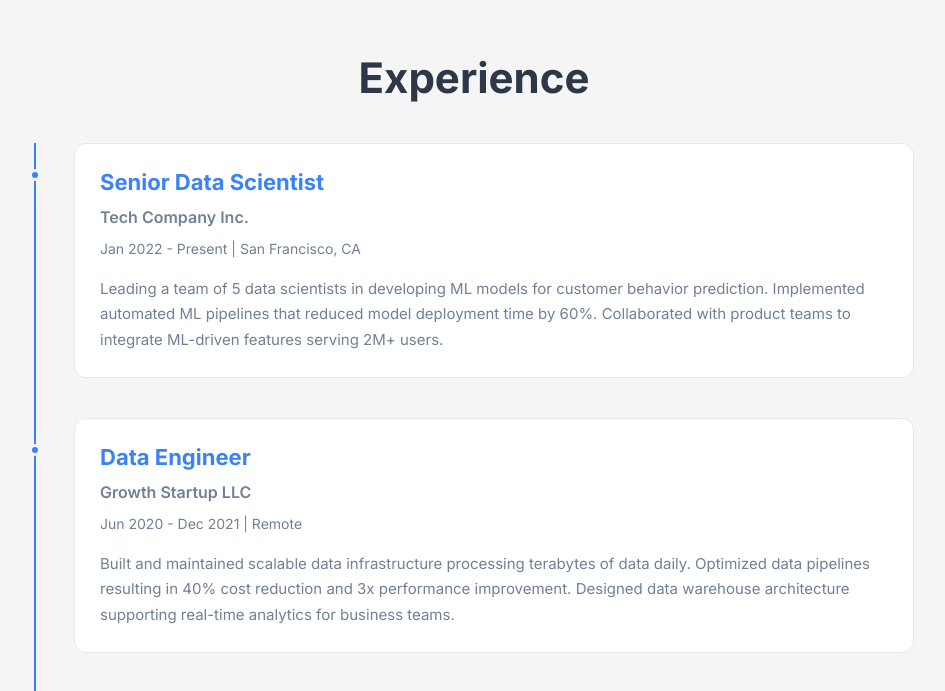
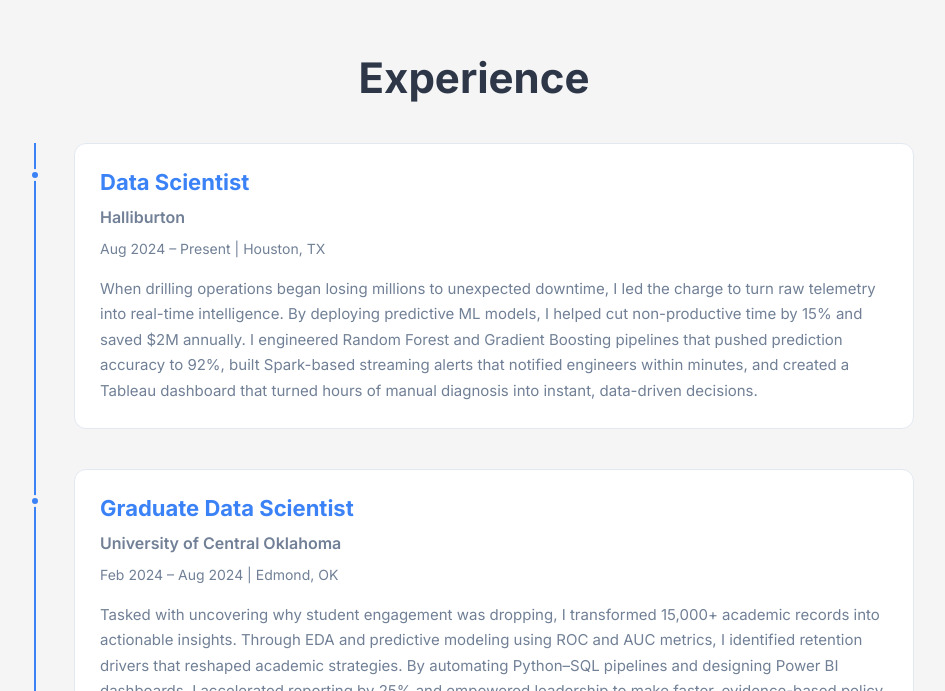
Before and after one commit to ManishVangara/Data_Portfolio_Manish_Vangara, a plain HTML site: page index.html in a window 1280 px wide. Shown: the part 2109-2800 px from the top of the page, without its empty margins (306-1251 px from the left). Drawn offline with Linux system fonts and the light colour scheme.

Commit message:
Update personal details into website on homepage, experience, js file get in button

```diff
--- a/experience.json
+++ b/experience.json
@@ -1,23 +1,23 @@
 [
   {
-    "title": "Senior Data Scientist",
-    "company": "Tech Company Inc.",
-    "date": "Jan 2022 - Present",
-    "location": "San Francisco, CA",
-    "description": "Leading a team of 5 data scientists in developing ML models for customer behavior prediction. Implemented automated ML pipelines that reduced model deployment time by 60%. Collaborated with product teams to integrate ML-driven features serving 2M+ users."
+    "title": "Data Scientist",
+    "company": "Halliburton",
+    "date": "Aug 2024 – Present",
+    "location": "Houston, TX",
+    "description": "When drilling operations began losing millions to unexpected downtime, I led the charge to turn raw telemetry into real-time intelligence. By deploying predictive ML models, I helped cut non-productive time by 15% and saved $2M annually. I engineered Random Forest and Gradient Boosting pipelines that pushed prediction accuracy to 92%, built Spark-based streaming alerts that notified engineers within minutes, and created a Tableau dashboard that turned hours of manual diagnosis into instant, data-driven decisions."
   },
   {
-    "title": "Data Engineer",
-    "company": "Growth Startup LLC",
-    "date": "Jun 2020 - Dec 2021",
-    "location": "Remote",
-    "description": "Built and maintained scalable data infrastructure processing terabytes of data daily. Optimized data pipelines resulting in 40% cost reduction and 3x performance improvement. Designed data warehouse architecture supporting real-time analytics for business teams."
+    "title": "Graduate Data Scientist",
+    "company": "University of Central Oklahoma",
+    "date": "Feb 2024 – Aug 2024",
+    "location": "Edmond, OK",
+    "description": "Tasked with uncovering why student engagement was dropping, I transformed 15,000+ academic records into actionable insights. Through EDA and predictive modeling using ROC and AUC metrics, I identified retention drivers that reshaped academic strategies. By automating Python–SQL pipelines and designing Power BI dashboards, I accelerated reporting by 25% and empowered leadership to make faster, evidence-based policy decisions — all while ensuring strict data governance and compliance."
   },
   {
-    "title": "Junior Data Analyst",
-    "company": "Analytics Solutions Co.",
-    "date": "Jul 2018 - May 2020",
-    "location": "New York, NY",
-    "description": "Performed statistical analysis and created visualizations to support business decisions. Developed automated reporting systems that saved 20 hours per week. Collaborated with stakeholders to define KPIs and metrics tracking business performance."
+    "title": "Data Analyst (Applied Data Science)",
+    "company": "Vertocity",
+    "date": "Sep 2020 – May 2023",
+    "location": "Hyderabad, India",
+    "description": "At Vertocity, I was challenged to improve student outcomes through data. I built XGBoost and Random Forest models that pinpointed at-risk learners, driving interventions that raised completion rates by 8%. My NLP sentiment analysis on 5,000+ reviews uncovered what students truly valued, fueling product enhancements that lifted satisfaction scores. From Tableau dashboards to cohort analytics, I turned raw data into clear stories that guided leadership and reshaped the learning experience."
   }
 ]
--- a/index.html
+++ b/index.html
@@ -22,24 +22,24 @@
              SIDEBAR
              ============================================ -->
         <aside class="sidebar">
-            <img src="https://images.unsplash.com/photo-1507003211169-0a1dd7228f2d?w=400&h=400&fit=crop" alt="Profile" class="profile-img">
-            <h1>Your Name</h1>
+            <img src="assets/Picture1.png" alt="Manish Vangara Image" class="profile-img">
+            <h1>Manish Vangara</h1>
             <p class="title">Data Scientist / Data Engineer</p>
-            <p class="location">📍 Your City, State</p>
+            <p class="location">📍 Austin, Texas</p>
 
             <div class="contact-info">
-                <div class="contact-item">✉️ your.email@gmail.com</div>
-                <div class="contact-item">📞 (123) 456-7890</div>
+                <div class="contact-item">✉️ manish.vangara16@gmail.com</div>
+                <div class="contact-item">📞 (572) 205-6042</div>
             </div>
 
             <div class="social-links">
-                <a href="#" class="social-btn" aria-label="GitHub">
+                <a href="https://www.github.com/ManishVangara" class="social-btn" aria-label="GitHub">
                     <svg viewBox="0 0 24 24" fill="currentColor">
                         <path d="M12 0C5.37 0 0 5.37 0 12c0 5.31 3.435 9.795 8.205 11.385.6.105.825-.255.825-.57 0-.285-.015-1.23-.015-2.235-3.015.555-3.795-.735-4.035-1.41-.135-.345-.72-1.41-1.23-1.695-.42-.225-1.02-.78-.015-.795.945-.015 1.62.87 1.845 1.23 1.08 1.815 2.805 1.305 3.495.99.105-.78.42-1.305.765-1.605-2.67-.3-5.46-1.335-5.46-5.925 0-1.305.465-2.385 1.23-3.225-.12-.3-.54-1.53.12-3.18 0 0 1.005-.315 3.3 1.23.96-.27 1.98-.405 3-.405s2.04.135 3 .405c2.295-1.56 3.3-1.23 3.3-1.23.66 1.65.24 2.88.12 3.18.765.84 1.23 1.905 1.23 3.225 0 4.605-2.805 5.625-5.475 5.925.435.375.81 1.095.81 2.22 0 1.605-.015 2.895-.015 3.3 0 .315.225.69.825.57A12.02 12.02 0 0024 12c0-6.63-5.37-12-12-12z"/>
                     </svg>
                     GitHub
                 </a>
-                <a href="#" class="social-btn" aria-label="LinkedIn">
+                <a href="https://www.linkedin.com/in/manishvangara" class="social-btn" aria-label="LinkedIn">
                     <svg viewBox="0 0 24 24" fill="currentColor">
                         <path d="M20.447 20.452h-3.554v-5.569c0-1.328-.027-3.037-1.852-3.037-1.853 0-2.136 1.445-2.136 2.939v5.667H9.351V9h3.414v1.561h.046c.477-.9 1.637-1.85 3.37-1.85 3.601 0 4.267 2.37 4.267 5.455v6.286zM5.337 7.433c-1.144 0-2.063-.926-2.063-2.065 0-1.138.92-2.063 2.063-2.063 1.14 0 2.064.925 2.064 2.063 0 1.139-.925 2.065-2.064 2.065zm1.782 13.019H3.555V9h3.564v11.452zM22.225 0H1.771C.792 0 0 .774 0 1.729v20.542C0 23.227.792 24 1.771 24h20.451C23.2 24 24 23.227 24 22.271V1.729C24 .774 23.2 0 22.222 0h.003z"/>
                     </svg>
@@ -69,7 +69,7 @@
             <section id="home" class="section">
                 <div class="hero">
                     <p class="greeting">Hello there! 👋</p>
-                    <h2>I'm <span class="name">Your Name</span></h2>
+                    <h2>I'm <span class="name">Manish Vangara</span></h2>
                     <p class="subtitle">Data Scientist & Data Engineer</p>
                     <p class="description">
                         I'm passionate about transforming complex data into actionable insights. With expertise in machine learning, statistical analysis, and data visualization, I help organizations make data-driven decisions that drive real business impact.
--- a/script.js
+++ b/script.js
@@ -421,7 +421,7 @@
         if (!contactBtn) return;
 
         contactBtn.addEventListener('click', function() {
-            window.location.href = 'mailto:your.email@gmail.com';
+            window.location.href = 'mailto:manish.vangara16@gmail.com';
         });
     }
 
```
